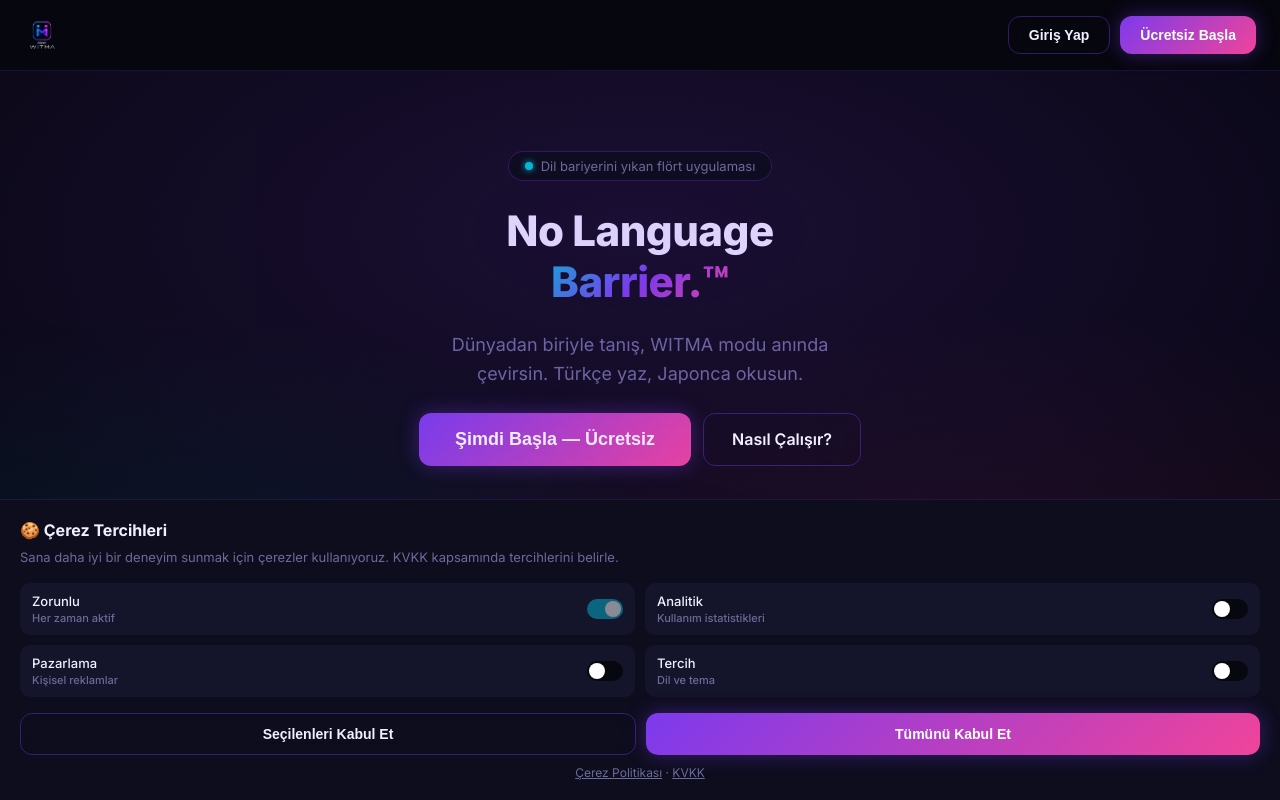
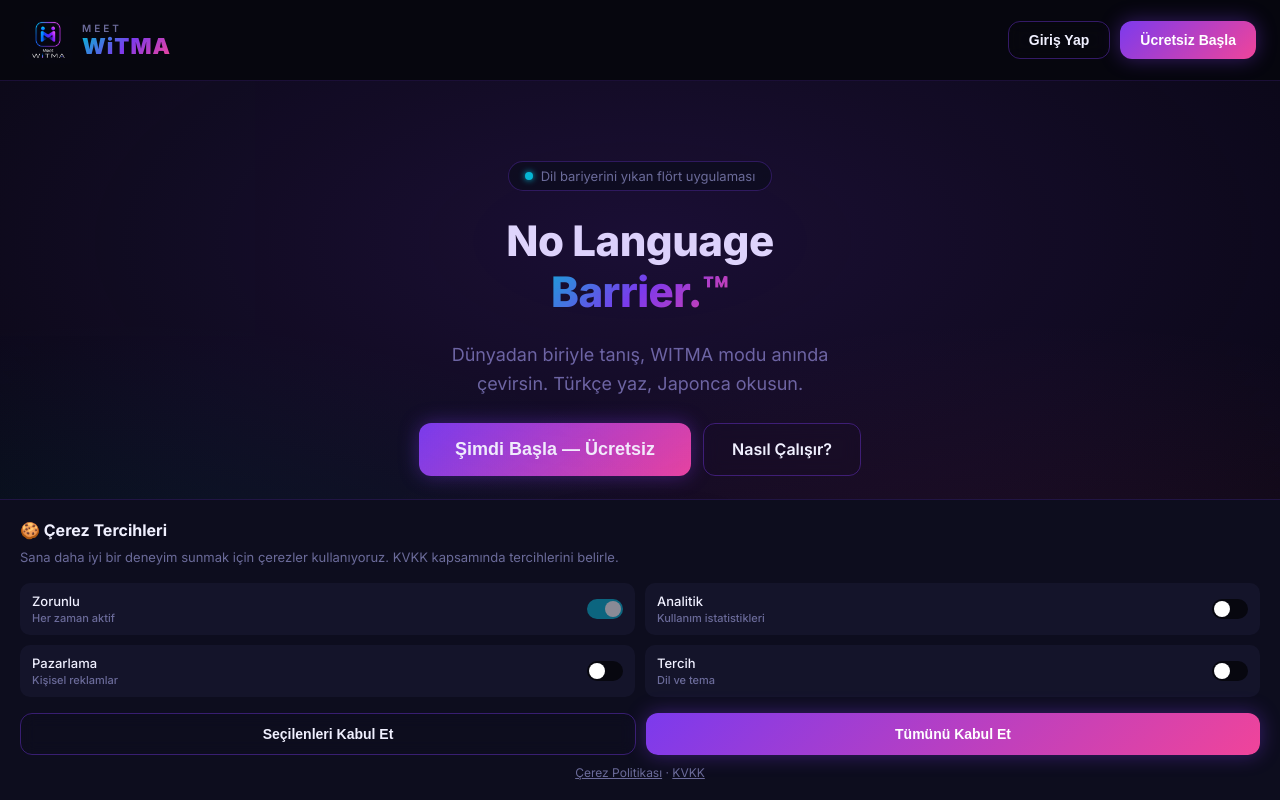
Before and after one commit to alimuratel/meet-witma, a plain HTML site: page website/index.html in a window 1280 px wide. Drawn offline with nearby package versions, Linux system fonts and the light colour scheme.

Commit message:
logo: horizontal layout with gradient text, theme-native

```diff
--- a/website/index.html
+++ b/website/index.html
@@ -99,7 +99,12 @@
 
   <!-- Nav -->
   <nav class="landing-nav">
-    <div class="landing-logo"><img src="logo.png" alt="Meet Witma" class="logo-img logo-img-sm"></div>
+    <div class="landing-logo">
+      <div class="mw-logo mw-logo--sm">
+        <img src="logo.png" class="mw-logo-icon" alt="">
+        <div class="mw-logo-text"><span class="mw-logo-meet">Meet</span><span class="mw-logo-witma">WiTMA</span></div>
+      </div>
+    </div>
     <div class="landing-nav-btns">
       <button class="btn btn-ghost btn-sm" onclick="showAuth()">Giriş Yap</button>
       <button class="btn btn-primary btn-sm" onclick="showAuth()">Ücretsiz Başla</button>
@@ -227,7 +232,12 @@
 <!-- ── AUTH ──────────────────────────────────────────────────────────── -->
 <div id="pg-auth" class="page hidden">
   <div class="auth-card">
-    <div class="auth-logo"><img src="logo.png" alt="Meet Witma" class="logo-img logo-img-md"></div>
+    <div class="auth-logo">
+      <div class="mw-logo mw-logo--lg">
+        <img src="logo.png" class="mw-logo-icon" alt="">
+        <div class="mw-logo-text"><span class="mw-logo-meet">Meet</span><span class="mw-logo-witma">WiTMA</span></div>
+      </div>
+    </div>
 
     <!-- Step 1: phone -->
     <div id="auth-phone-step">
@@ -509,7 +519,12 @@
 <div id="pg-app" class="page hidden">
 
   <div class="app-header">
-    <div class="app-logo"><img src="logo.png" alt="Meet Witma" class="logo-img logo-img-xs"></div>
+    <div class="app-logo">
+      <div class="mw-logo mw-logo--sm">
+        <img src="logo.png" class="mw-logo-icon" alt="">
+        <div class="mw-logo-text"><span class="mw-logo-meet">Meet</span><span class="mw-logo-witma">WiTMA</span></div>
+      </div>
+    </div>
     <div class="app-header-btns">
       <button class="icon-btn" onclick="showPremium('Premium özellikler')" title="Premium">Premium</button>
     </div>
--- a/website/style.css
+++ b/website/style.css
@@ -195,13 +195,52 @@
   border-bottom: 1px solid var(--border);
 }
 .landing-logo { display: flex; align-items: center; }
+.landing-nav-btns { display: flex; gap: 10px; }
 
-/* Logo image — mix-blend-mode:screen makes the black bg transparent on dark surfaces */
-.logo-img { mix-blend-mode: screen; display: block; }
-.logo-img-xs { height: 40px; }
-.logo-img-sm { height: 36px; }
-.logo-img-md { height: 80px; }
-.landing-nav-btns { display: flex; gap: 10px; }
+/* ── Horizontal Logo ───────────────────────────── */
+.mw-logo {
+  display: flex;
+  align-items: center;
+  gap: 10px;
+  text-decoration: none;
+}
+.mw-logo-icon {
+  mix-blend-mode: screen;   /* black bg becomes transparent */
+  display: block;
+  flex-shrink: 0;
+  object-fit: contain;
+}
+.mw-logo-text {
+  display: flex;
+  flex-direction: column;
+  line-height: 1.1;
+  gap: 1px;
+}
+.mw-logo-meet {
+  font-size: 11px;
+  font-weight: 600;
+  letter-spacing: 3px;
+  text-transform: uppercase;
+  color: var(--muted);
+}
+.mw-logo-witma {
+  font-weight: 900;
+  background: var(--gradient);
+  -webkit-background-clip: text;
+  -webkit-text-fill-color: transparent;
+  background-clip: text;
+  letter-spacing: 1px;
+  line-height: 1;
+}
+
+/* Size variants */
+.mw-logo--sm .mw-logo-icon  { height: 48px; width: 48px; }
+.mw-logo--sm .mw-logo-meet  { font-size: 10px; }
+.mw-logo--sm .mw-logo-witma { font-size: 22px; }
+
+.mw-logo--lg .mw-logo-icon  { height: 72px; width: 72px; }
+.mw-logo--lg .mw-logo-meet  { font-size: 13px; letter-spacing: 4px; }
+.mw-logo--lg .mw-logo-witma { font-size: 34px; }
 
 .hero {
   min-height: 100svh; display: flex; flex-direction: column;
@@ -364,7 +403,7 @@
   -webkit-backdrop-filter: blur(20px);
   box-shadow: 0 0 60px rgba(124,58,237,0.15);
 }
-.auth-logo { display: flex; justify-content: center; margin-bottom: 8px; }
+.auth-logo { display: flex; justify-content: center; margin-bottom: 24px; }
 .auth-title   { font-size: 22px; font-weight: 700; text-align: center; }
 .auth-sub     { font-size: 14px; color: var(--muted); text-align: center; }
 .phone-row    { display: flex; gap: 10px; }
```
